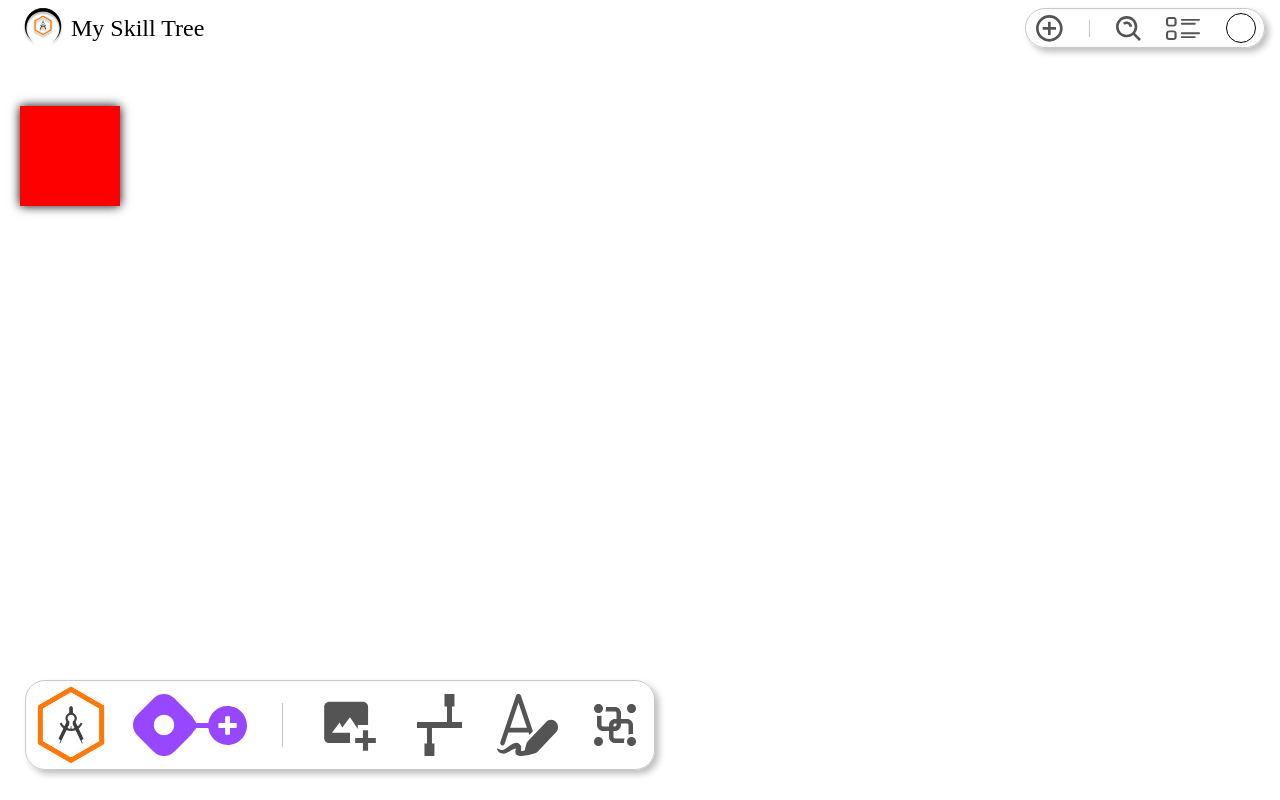
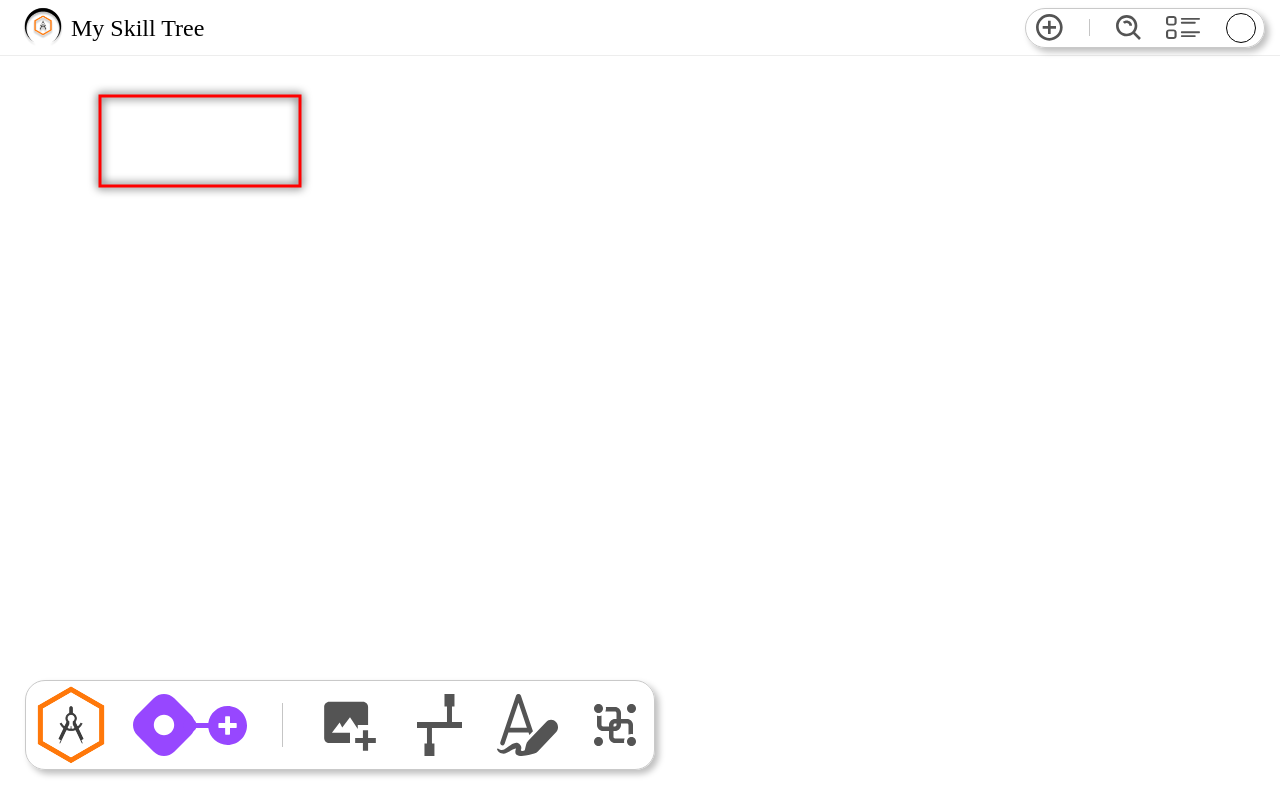
Before and after one commit to Elli-Jeon/my-skill-tree, a Next.js app: page /main in a window 1280 px wide. Built offline with nearby package versions, Linux system fonts and the light colour scheme.

Commit message:
:sparkles: add konva event type

```diff
--- a/components/Canvas/index.tsx
+++ b/components/Canvas/index.tsx
@@ -1,11 +1,18 @@
-import React from "react";
+import React, { useCallback, useState } from "react";
+import type { MouseEvent } from "react";
+import type { KonvaEventObject } from "konva/lib/Node";
+import { Stage, Layer, Rect } from "react-konva";
 import useCanvasZoom from "hooks/useCanvasZoom";
-import { Stage, Layer, Rect } from "react-konva";
+import Node from "components/Node";
 
 // 서버에는 window가 없기때문에 dynamic으로 import 해야 함.
 
 const Canvas = () => {
 	const { stageScale, stageX, stageY, handleMouseWheel } = useCanvasZoom();
+
+	const handleMouseDown = (evt: KonvaEventObject<globalThis.MouseEvent>) => {
+		console.log(evt.target.getStage()?.getPointerPosition());
+	};
 
 	return (
 		<Stage
@@ -17,16 +24,10 @@ const Canvas = () => {
 			scaleY={stageScale}
 			x={stageX}
 			y={stageY}
+			onMouseDown={handleMouseDown}
 		>
 			<Layer>
-				<Rect
-					x={20}
-					y={50}
-					width={100}
-					height={100}
-					fill="red"
-					shadowBlur={10}
-				></Rect>
+				<Node></Node>
 			</Layer>
 		</Stage>
 	);
--- a/components/Header/styles.ts
+++ b/components/Header/styles.ts
@@ -7,6 +7,7 @@ export const Container = styled.header`
 	justify-content: space-between;
 	padding: 0 1.5rem;
 	color: #ffffff;
+	border-bottom: 1px solid #ededed;
 `;
 
 export const Logo = styled.div`
--- /dev/null
+++ b/components/Node/index.tsx
@@ -0,0 +1,21 @@
+import React from "react";
+import { Group, Rect } from "react-konva";
+
+const Node = () => {
+	return (
+		<Group draggable>
+			<Rect
+				x={100}
+				y={40}
+				width={200}
+				height={90}
+				fill="transparent"
+				stroke="red"
+				strokeWidth={3}
+				shadowBlur={10}
+			/>
+		</Group>
+	);
+};
+
+export default Node;
--- a/hooks/useCanvasZoom.tsx
+++ b/hooks/useCanvasZoom.tsx
@@ -1,5 +1,6 @@
 import React, { useCallback, useState } from "react";
 import { throttle } from "lodash";
+import type { KonvaEventObject } from "konva/lib/Node";
 
 const useCanvasZoom = () => {
 	const [stageScale, setStageScale] = useState(1);
@@ -7,35 +8,35 @@ const useCanvasZoom = () => {
 	const [stageY, setStageY] = useState(0);
 
 	const throttledMouseWheel = useCallback(
-		throttle((e) => {
+		throttle((e: KonvaEventObject<WheelEvent>) => {
 			const scaleBy = 1.12;
 			const stage = e.target.getStage();
+
+			if (stage) {
 				const oldScale = stage.scaleX();
+
+				const { x: stageX, y: stageY } = stage.getPointerPosition() || {};
+
+				if (stageX && stageY) {
 					const mousePointTo = {
-				x: stage.getPointerPosition().x / oldScale - stage.x() / oldScale,
-				y: stage.getPointerPosition().y / oldScale - stage.y() / oldScale,
+						x: stageX / oldScale - stage.x() / oldScale,
+						y: stageY / oldScale - stage.y() / oldScale,
 					};
 
 					const newScale =
 						e.evt.deltaY < 0 ? oldScale * scaleBy : oldScale / scaleBy;
 
 					setStageScale(() => newScale);
-			setStageX(
-				() =>
-					-(mousePointTo.x - stage.getPointerPosition().x / newScale) *
-					newScale,
-			);
-			setStageY(
-				() =>
-					-(mousePointTo.y - stage.getPointerPosition().y / newScale) *
-					newScale,
-			);
+					setStageX(() => -(mousePointTo.x - stageX / newScale) * newScale);
+					setStageY(() => -(mousePointTo.y - stageY / newScale) * newScale);
+				}
+			}
 		}, 90),
 		[],
 	);
 
 	const handleMouseWheel = useCallback(
-		(e) => {
+		(e: KonvaEventObject<WheelEvent>) => {
 			e.evt.preventDefault();
 			throttledMouseWheel(e);
 		},
--- a/tsconfig.json
+++ b/tsconfig.json
@@ -5,6 +5,9 @@
 		"allowJs": true,
 		"skipLibCheck": true,
 		"strict": true,
+		"noImplicitAny": true,
+		"strictNullChecks": true,
+		"strictFunctionTypes": true,
 		"forceConsistentCasingInFileNames": true,
 		"noEmit": true,
 		"esModuleInterop": true,
```
Lines whose indentation alone changed are shown as unchanged.
